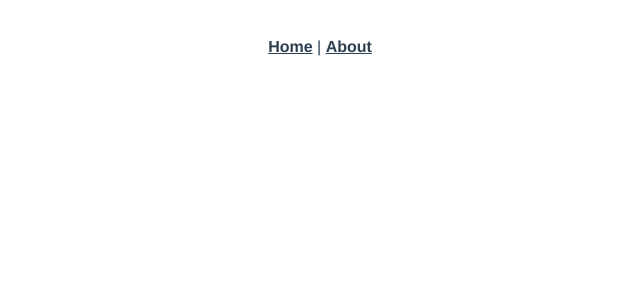
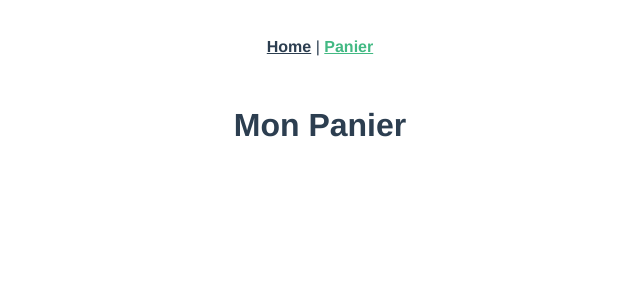
Before and after one commit to gramarokoto/mdm-test-front, a Vue app in the folder front/: page /cart in a window 1280 px wide. Shown: the top 300 px of the page, without its empty margins (320-960 px from the left). Built offline with nearby package versions, Linux system fonts and the light colour scheme.

Commit message:
feat: Add Cart View and Cart Component

```diff
--- a/front/src/App.vue
+++ b/front/src/App.vue
@@ -2,7 +2,7 @@
   <div id="app">
     <div id="nav">
       <router-link to="/">Home</router-link> |
-      <router-link to="/about">About</router-link>
+      <router-link to="/cart">Panier</router-link>
     </div>
     <router-view/>
   </div>
--- /dev/null
+++ b/front/src/components/Cart.vue
@@ -0,0 +1,11 @@
+<template>
+  <div class="cart">
+    <h1>Mon Panier</h1>
+  </div>
+</template>
+
+<script>
+export default {
+  name: 'Cart',
+};
+</script>
--- a/front/src/router/index.js
+++ b/front/src/router/index.js
@@ -1,6 +1,7 @@
 import Vue from 'vue';
 import VueRouter from 'vue-router';
 import Home from '../views/Home.vue';
+import CartView from '../views/Cart.vue';
 
 Vue.use(VueRouter);
 
@@ -11,12 +12,9 @@ const routes = [
     component: Home,
   },
   {
-    path: '/about',
-    name: 'About',
-    // route level code-splitting
-    // this generates a separate chunk (about.[hash].js) for this route
-    // which is lazy-loaded when the route is visited.
-    component: () => import(/* webpackChunkName: "about" */ '../views/About.vue'),
+    path: '/cart',
+    name: 'Cart',
+    component: CartView,
   },
 ];
 
--- a/front/src/views/About.vue
+++ /dev/null
@@ -1,5 +0,0 @@
-<template>
-  <div class="about">
-    <h1>This is an about page</h1>
-  </div>
-</template>
--- /dev/null
+++ b/front/src/views/Cart.vue
@@ -0,0 +1,16 @@
+<template>
+  <div>
+    <Cart />
+  </div>
+</template>
+
+<script>
+import Cart from '@/components/Cart.vue';
+
+export default {
+  name: 'CartView',
+  components: {
+    Cart,
+  },
+};
+</script>
```
